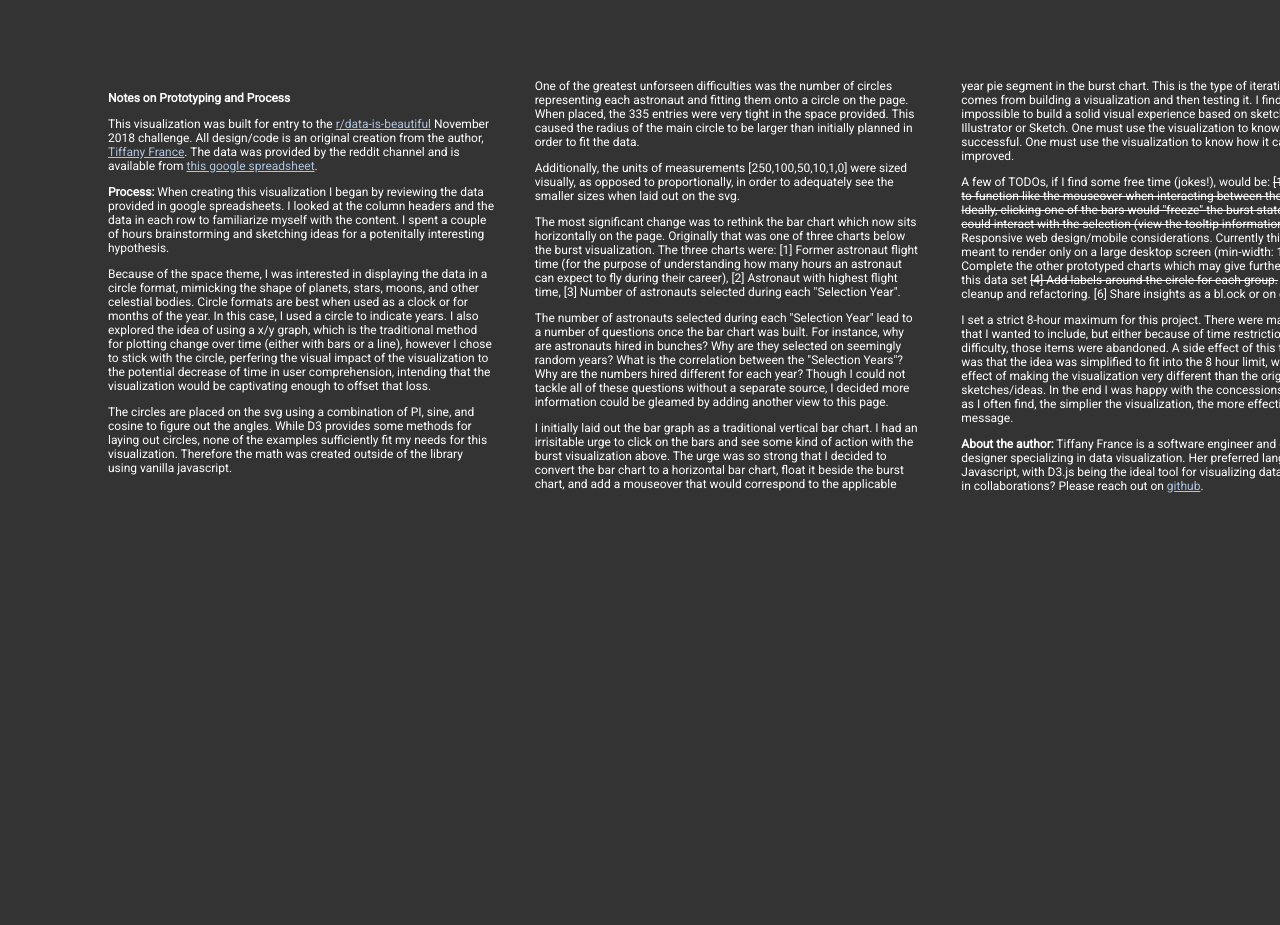
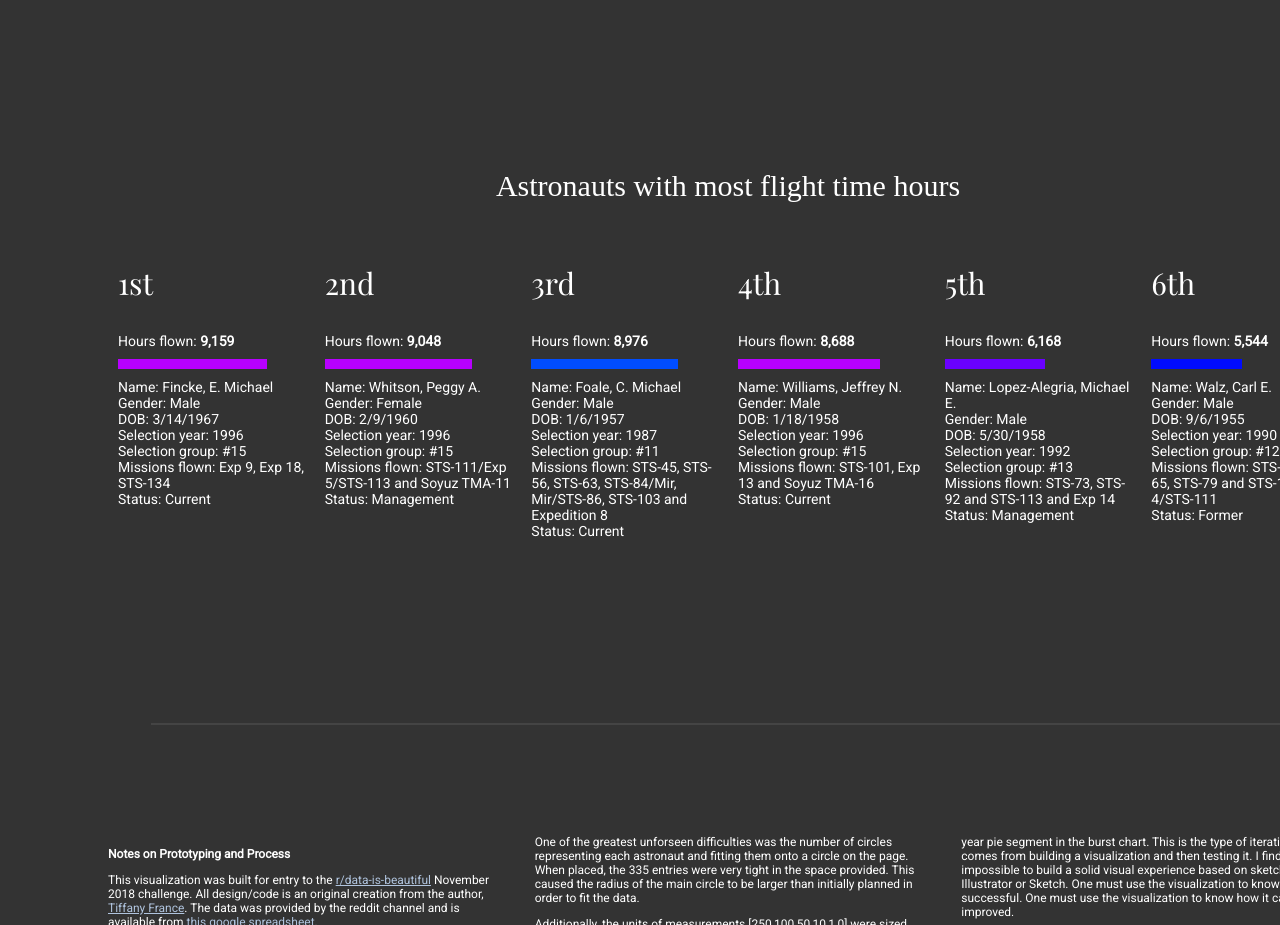
Before and after one commit to tiffanyfrance/data-is-beautiful, a plain HTML site: page 18-11/index.html in a window 1280 px wide. Shown: the part 1083-2008 px from the top of the page. Before the commit the page ends 1797 px from the top, so only its background shows below. Drawn offline with nearby package versions, Linux system fonts and the light colour scheme; a web font is replaced by a local one.

Commit message:
add flight time hours code

```diff
--- a/18-11/index.html
+++ b/18-11/index.html
@@ -30,6 +30,99 @@
     </div>
   </div>
 
+
+  <div id="mostFlights">
+    <h3>Astronauts with most flight time hours</h3>
+
+    <div class="row-flex">
+      <div class="col-5">
+        <p class="big-number">1st</p>
+        <p id="a-0">
+          Hours flown: <span class="hours"></span><br />
+          <span class="num-bar bar-1"></span>
+          Name: <span class="name"></span> <span class="military"><br />
+          Gender: <span class="gender"></span><br />
+          DOB: <span class="dob"></span><br />
+          Selection year: <span class="year"></span><br />
+          Selection group: #<span class="group"></span><br />
+          Missions flown: <span class="missions"></span><br />
+          Status: <span class="status"></span>
+        </p>
+      </div>
+      <div class="col-5">
+        <p class="big-number">2nd</p>
+        <p id="a-1">
+          Hours flown: <span class="hours"></span><br />
+          <span class="num-bar bar-2"></span>
+          Name: <span class="name"></span> <span class="military"><br />
+          Gender: <span class="gender"></span><br />
+          DOB: <span class="dob"></span><br />
+          Selection year: <span class="year"></span><br />
+          Selection group: #<span class="group"></span><br />
+          Missions flown: <span class="missions"></span><br />
+          Status: <span class="status"></span>
+        </p>
+      </div>
+      <div class="col-5">
+        <p class="big-number">3rd</p>
+        <p id="a-2">
+          Hours flown: <span class="hours"></span><br />
+          <span class="num-bar bar-3"></span>
+          Name: <span class="name"></span> <span class="military"><br />
+          Gender: <span class="gender"></span><br />
+          DOB: <span class="dob"></span><br />
+          Selection year: <span class="year"></span><br />
+          Selection group: #<span class="group"></span><br />
+          Missions flown: <span class="missions"></span><br />
+          Status: <span class="status"></span>
+        </p>
+      </div>
+      <div class="col-5">
+        <p class="big-number">4th</p>
+        <p id="a-3">
+          Hours flown: <span class="hours"></span><br />
+          <span class="num-bar bar-4"></span>
+          Name: <span class="name"></span> <span class="military"><br />
+          Gender: <span class="gender"></span><br />
+          DOB: <span class="dob"></span><br />
+          Selection year: <span class="year"></span><br />
+          Selection group: #<span class="group"></span><br />
+          Missions flown: <span class="missions"></span><br />
+          Status: <span class="status"></span>
+        </p>
+      </div>
+      <div class="col-5">
+        <p class="big-number">5th</p>
+        <p id="a-4">
+          Hours flown: <span class="hours"></span><br />
+          <span class="num-bar bar-5"></span>
+          Name: <span class="name"></span> <span class="military"><br />
+          Gender: <span class="gender"></span><br />
+          DOB: <span class="dob"></span><br />
+          Selection year: <span class="year"></span><br />
+          Selection group: #<span class="group"></span><br />
+          Missions flown: <span class="missions"></span><br />
+          Status: <span class="status"></span>
+        </p>
+      </div>
+      <div class="col-5">
+        <p class="big-number">6th</p>
+        <p id="a-5">
+          Hours flown: <span class="hours"></span><br />
+          <span class="num-bar bar-6"></span>
+          Name: <span class="name"></span> <span class="military"><br />
+          Gender: <span class="gender"></span><br />
+          DOB: <span class="dob"></span><br />
+          Selection year: <span class="year"></span><br />
+          Selection group: #<span class="group"></span><br />
+          Missions flown: <span class="missions"></span><br />
+          Status: <span class="status"></span>
+        </p>
+      </div>
+    </div>
+  </div>
+
+  <hr>
   <div class="notes" id="notes">
     <p><b>Notes on Prototyping and Process</b></p>
     <p>
--- a/18-11/main.css
+++ b/18-11/main.css
@@ -86,20 +86,6 @@ a:hover {
   color: #00B0FF;
 }
 
-.notes {
-  clear: both;
-  font-size: 12px;
-  font-family: 'Roboto', sans-serif;
-  color: #fff;
-  -webkit-column-count: 3; /* Chrome, Safari, Opera */
-  -moz-column-count: 3; /* Firefox */
-  column-count: 3;
-  -webkit-column-gap: 40px; /* Chrome, Safari, Opera */
-  -moz-column-gap: 40px; /* Firefox */
-  column-gap: 40px;
-  padding: 50px 100px 100px;
-}
-
 #bar {
    text-align: center;
    float:left;
@@ -128,3 +114,71 @@ a:hover {
 #bar .group {
   cursor: pointer
 }
+
+
+#mostFlights {
+  clear: both;
+  padding-top: 60px;
+  padding-bottom: 20px;
+}
+
+#mostFlights h3 {
+  text-align: center;
+  padding-top: 50px;
+  font-size: 30px;
+  color: #fff;
+  font-weight: normal;
+}
+
+#mostFlights .row-flex {
+  display: flex;
+  padding: 0px 100px 100px;
+}
+
+#mostFlights p {
+  font-size: 14px;
+}
+
+#mostFlights .hours {
+  font-weight: bold;
+}
+
+#mostFlights p.big-number {
+  font-family: 'Playfair Display', serif;
+  font-size: 30px;
+}
+
+.num-bar {
+  height: 10px;
+  display:block;
+  margin: 10px 10px 10px 0px;
+}
+
+.col-5 {
+  display: inline-block;
+  padding-left: 10px;
+  padding-right: 10px;
+  width: calc(100% - 20px);
+}
+
+hr {
+   margin: 0 auto;
+   max-width: 80%;
+   border: solid 0.25px #444;
+   margin-top: 50px;
+   margin-bottom: 60px;
+}
+
+.notes {
+  clear: both;
+  font-size: 12px;
+  font-family: 'Roboto', sans-serif;
+  color: #fff;
+  -webkit-column-count: 3; /* Chrome, Safari, Opera */
+  -moz-column-count: 3; /* Firefox */
+  column-count: 3;
+  -webkit-column-gap: 40px; /* Chrome, Safari, Opera */
+  -moz-column-gap: 40px; /* Firefox */
+  column-gap: 40px;
+  padding: 50px 100px 100px;
+}
--- a/18-11/main.js
+++ b/18-11/main.js
@@ -72,6 +72,9 @@ d3.csv('nasa.csv', function(d, i, columns) {
     name: d['Astronaut'],
     year: d['Selection Year'],
     status: d['Status'],
+    gender: d['Gender'],
+    dob: d['Date of birth'],
+    missions: d['Missions flown'],
   }
 }, function(error, data) {
   var yearCount = [];
@@ -110,7 +113,39 @@ d3.csv('nasa.csv', function(d, i, columns) {
 
   buildBar(yearCount, years);
 
+  buildRank(data, yearCount);
+
 });
+
+
+function buildRank(data, yearCount) {
+
+  let sortedData = data.sort(function(a, b) {
+    return b.hours - a.hours;
+  });
+
+  let topResults = sortedData.slice(0, 6);
+
+  for (var i = 0; i < topResults.length; i++) {
+
+    var elem = $('#a-' + i),
+      t = topResults[i],
+      w = ((t.hours / topResults[0].hours) * 100) * 0.8,
+      c = yearCount[t.group].color;
+
+      $(elem).find('.hours').text(t.hours.toLocaleString());
+      $(elem).find('.num-bar').css('width', w + '%');
+      $(elem).find('.num-bar').css('background', c);
+      $(elem).find('.name').text(t.name);
+      $(elem).find('.year').text(t.year);
+      $(elem).find('.group').text(t.group);
+      $(elem).find('.status').text(t.status);
+      $(elem).find('.gender').text(t.gender);
+      $(elem).find('.dob').text(t.dob);
+      $(elem).find('.missions').text(t.missions);
+  }
+
+}
 
 
 function buildBurst(data, yearCount) {
```
Also changed, not shown: 18-11/burst.svg (added).
